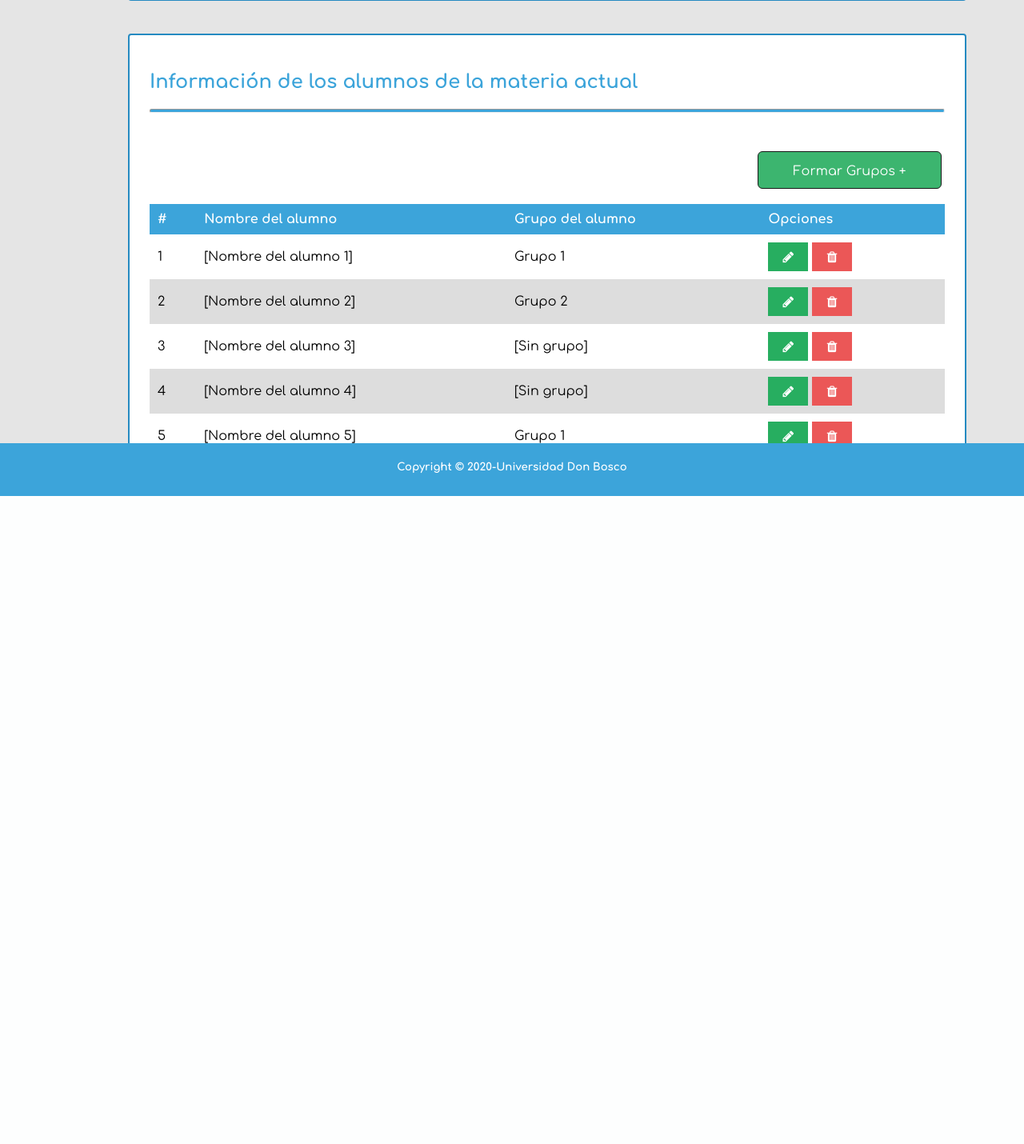
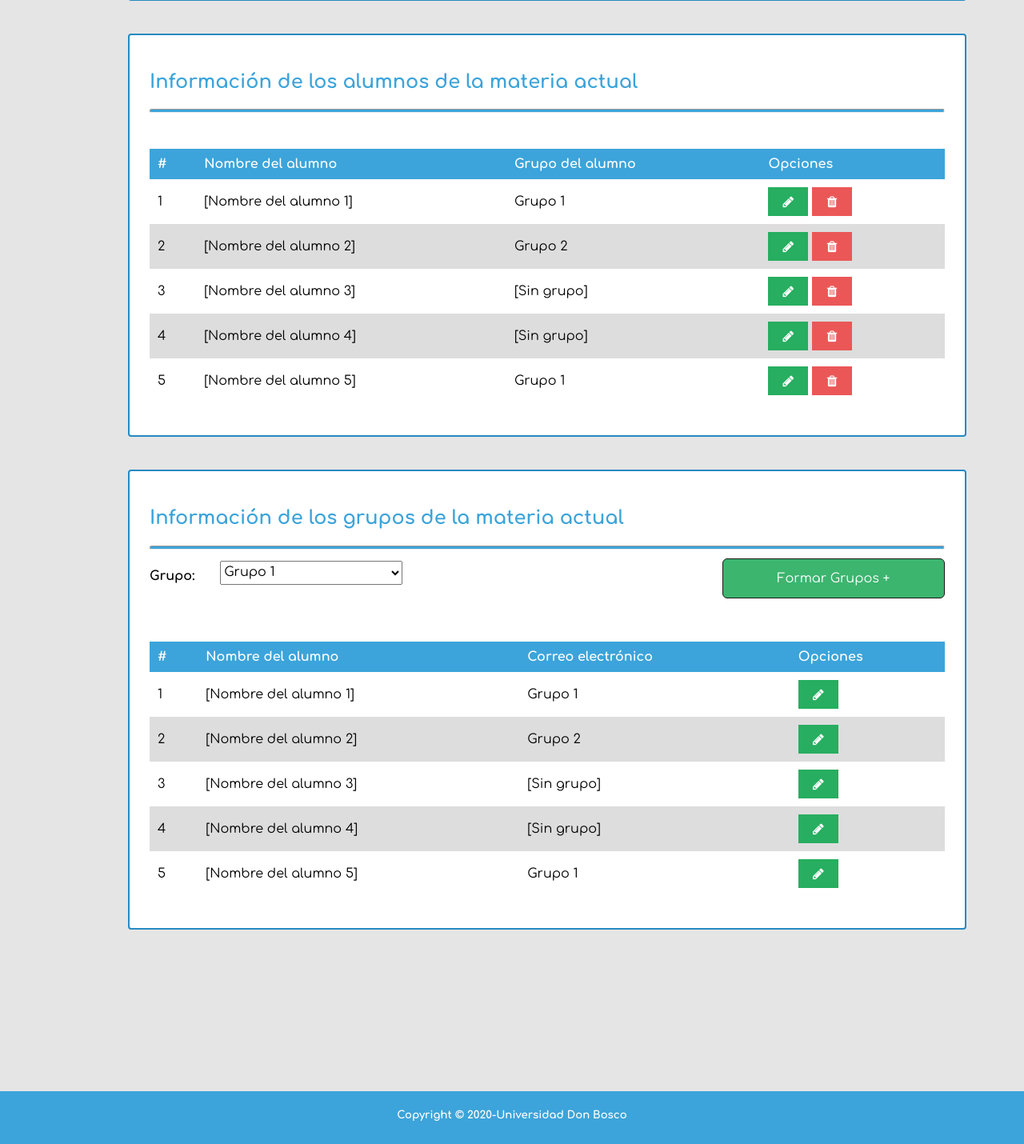
Before and after one commit to jaimenavarrete/proyecto-catedra-lis, a PHP site: page /views/Grupos.php in a window 1280 px wide. Shown: the part 886-2316 px from the top of the page at 80% size. Before the commit the page ends 1506 px from the top, so only its background shows below. Run offline with PHP 8.4, Linux system fonts and the light colour scheme.

Commit message:
creacion de tabla informacion de grupos de materia actual con select donde se desplegaran los grupos almacenados

```diff
--- a/css/styles.css
+++ b/css/styles.css
@@ -74,7 +74,7 @@ float: left;
 width: 100%;
 height: 66px;
 left: 0px;
-top: 1440px;
+top: 2250px;
 }
 #line{
     height: 5px;
@@ -126,6 +126,14 @@ h5 {
   margin-bottom: 15px;
 }
 
+.input-container .lista-grupos{
+  display: flex;
+  width: 25%;
+  height: 30px;
+  float:left;margin-left:2em;
+  margin-top: 6px;
+}
+
 .input-container-repo {
   display: flex;
   height: 20px;
@@ -142,6 +150,17 @@ h5 {
   left: 1066px;
   top: 868px;
 }
+
+#btn-grupos{
+  margin-left: 400px;
+  margin-top: 3px;
+  width: 300px;
+  height: 50px;
+  left: 1066px;
+  top: 868px;
+}
+
+
 
 .icon {
   padding: 10px;
--- a/views/Grupos.php
+++ b/views/Grupos.php
@@ -68,13 +68,14 @@
     </form>
     </div>
 
+
     <div id="format">
     <form action="" class="form-horizontal" name="formulario" id="salario">
     <div>
     <h2>Información de los alumnos de la materia actual</h2>
     <hr id="line">
     </div>
-    <button type="submit" class="btn" id="btn-repo" style="background:#27AE60;">Formar Grupos +</button>
+
     <br>
     <br>
     <div class="input-container">
@@ -108,6 +109,55 @@
         <br>
     </article>
 </section>
+
+
+
+    <div id="format">
+    <form action="" class="form-horizontal" name="formulario" id="salario">
+    <div>
+    <h2>Información de los grupos de la materia actual</h2>
+    <hr id="line">
+    </div>
+    <div class="input-container">
+    <h4 style="margin-top:1em;">Grupo:</h4>
+    <select name="lista-grupos" class="lista-grupos">
+    <option value="">Grupo 1</option>
+    </select>
+    <button type="submit" class="btn" id="btn-grupos" style="background:#27AE60;">Formar Grupos +</button>
+    </div>
+    <br>
+    <br>
+    <div class="input-container">
+        <table class="tablas">
+            <thead>
+                <tr>
+                    <th>#</th><th>Nombre del alumno</th><th>Correo electrónico</th><th>Opciones</th>
+                </tr>
+            </thead>
+          <tr>
+              <td>1</td><td>[Nombre del alumno 1]</td><td>Grupo 1</td><td><a href="http://"><i class="fa fa-pencil  icon" style="background:#27AE60;"></i></a>&nbsp<a href="http://"></a></td>
+          </tr>
+          <tr>
+              <td>2</td><td>[Nombre del alumno 2]</td><td>Grupo 2</td><td><a href="http://"><i class="fa fa-pencil  icon" style="background:#27AE60;"></i></a>&nbsp<a href="http://"></a></td>
+          </tr>
+          <tr>
+              <td>3</td><td>[Nombre del alumno 3]</td><td>[Sin grupo]</td><td><a href="http://"><i class="fa fa-pencil  icon" style="background:#27AE60;"></i></a>&nbsp<a href="http://"></a></td>
+          </tr>
+          <tr>
+              <td>4</td><td>[Nombre del alumno 4]</td><td>[Sin grupo]</td><td><a href="http://"><i class="fa fa-pencil  icon" style="background:#27AE60;"></i></a>&nbsp<a href="http://"></a></td>
+          </tr>
+          <tr>
+              <td>5</td><td>[Nombre del alumno 5]</td><td>Grupo 1</td><td><a href="http://"><i class="fa fa-pencil  icon" style="background:#27AE60;"></i></a>&nbsp<a href="http://"></a></td>
+          </tr>
+        </table>
+    </div>
+    </form>
+    </div>
+        <br>
+        <br>
+        <br>
+    </article>
+</section>
 <div id="creditos">
 <h5>Copyright © 2020-Universidad Don Bosco</h5>
 </div>
```
